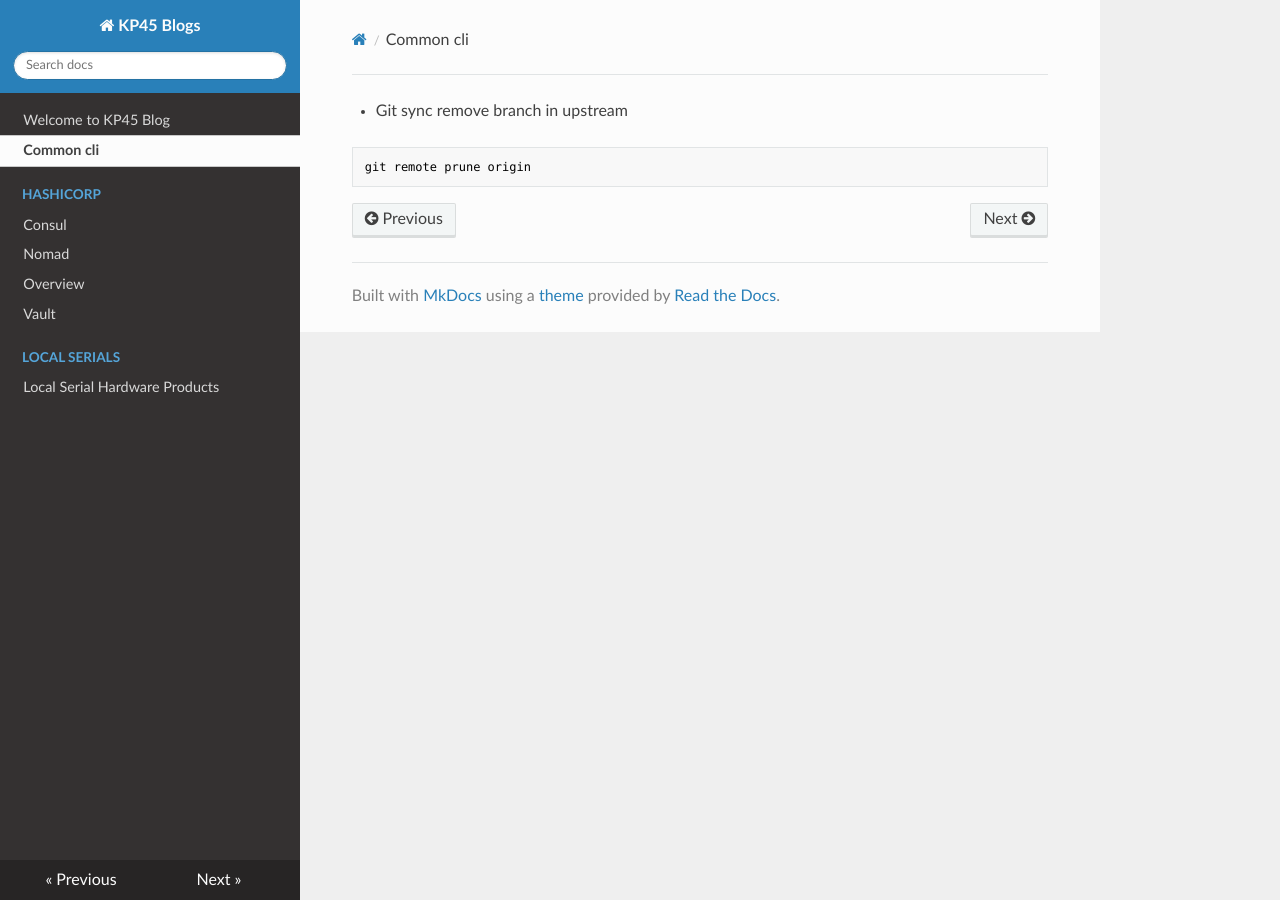
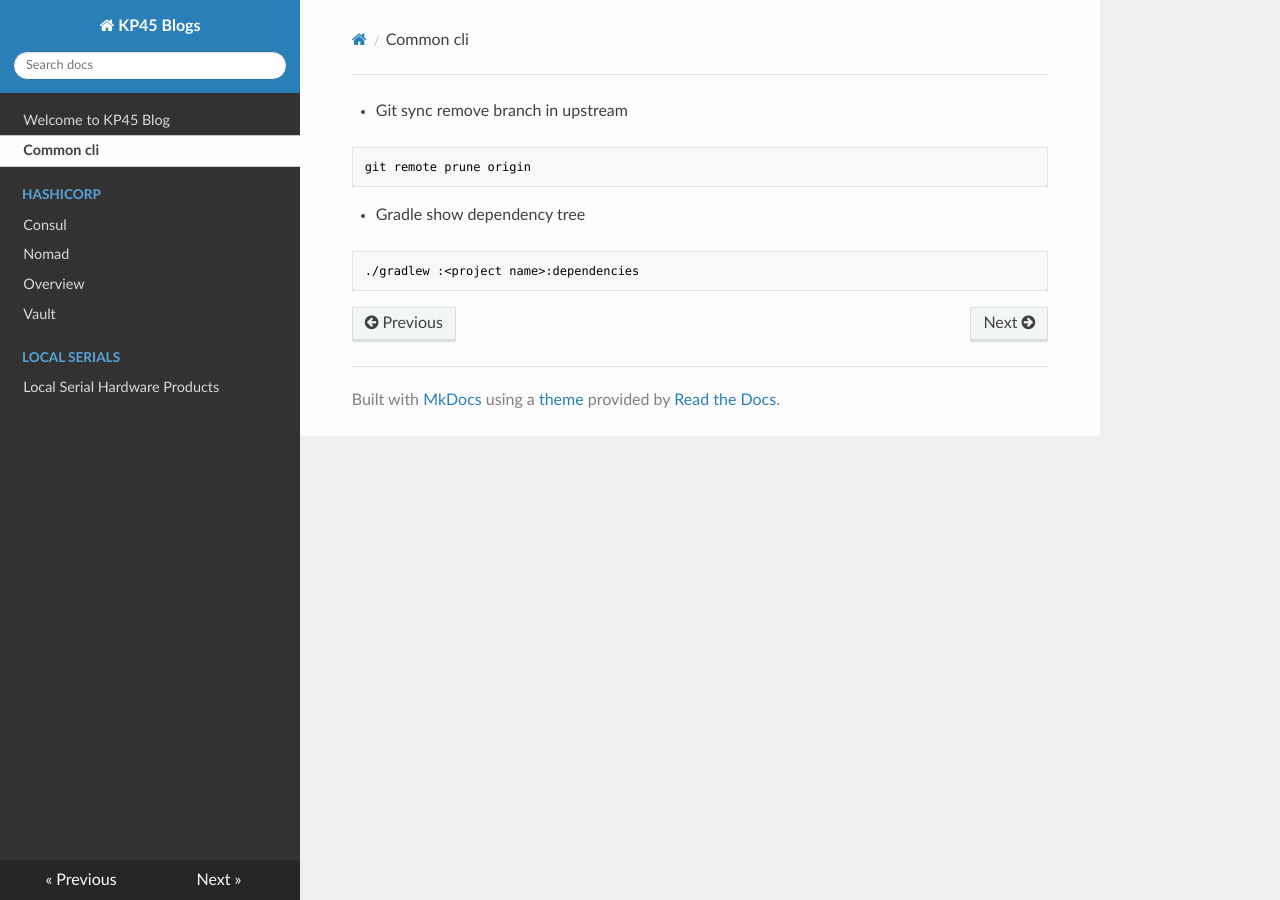
Before and after one commit to kevinpan45/kevinpan45.github.io, an MkDocs documentation site: the page built from docs/common-cli.md, in a window 1280 px wide. Built offline with MkDocs 1.6.1, drawn with Linux system fonts in a browser that asks for light colours; nearby versions of some CDN libraries.

Commit message:
Add Gradle command to show dependency tree in common-cli.md

````diff
--- a/docs/common-cli.md
+++ b/docs/common-cli.md
@@ -5,3 +5,9 @@
 ```bash
 git remote prune origin
 ```
+
+- Gradle show dependency tree
+
+```bash
+./gradlew :<project name>:dependencies
+```
````
